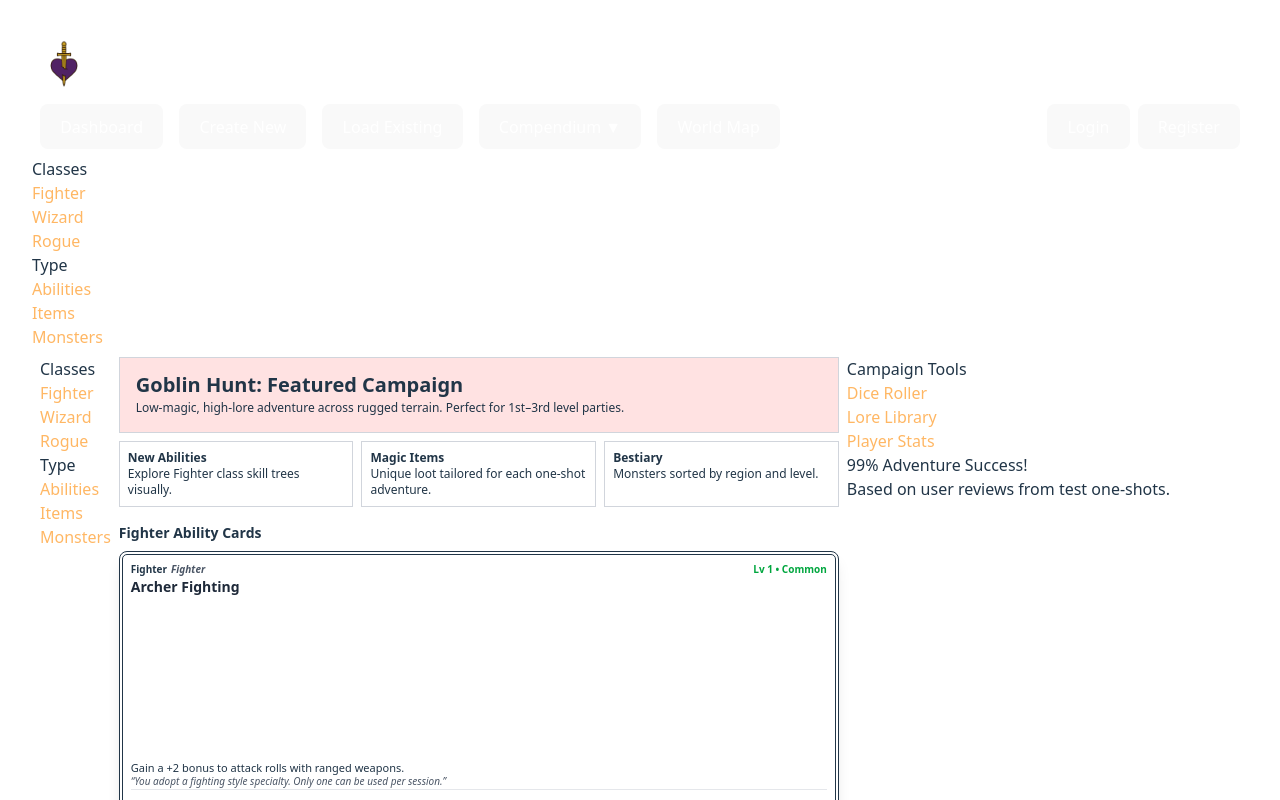
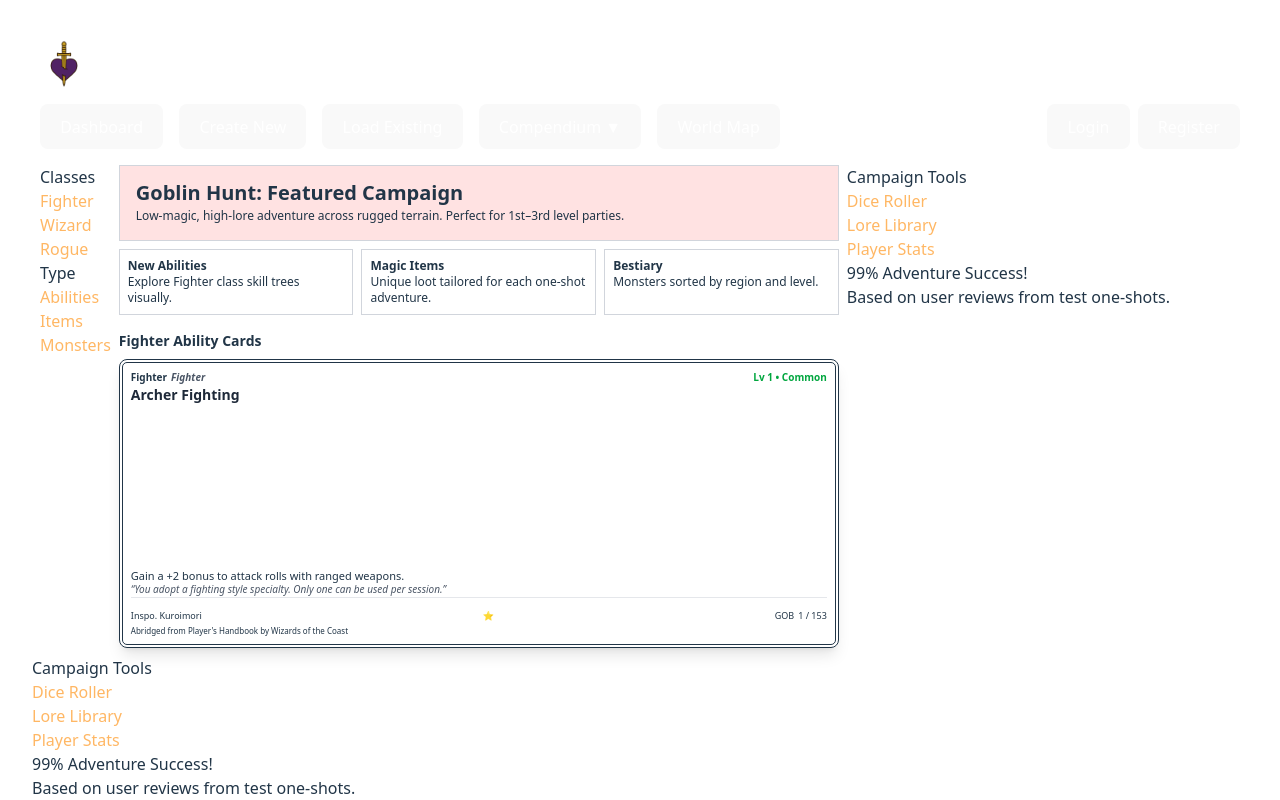
Before and after one commit to smendoza94/The-Compendium, a Vue app: page / in a window 1280 px wide. Shown: the top 800 px of the page. Built offline with nearby package versions, Linux system fonts and the light colour scheme.

Commit message:
rm extra sidebar

```diff
--- a/src/App.vue
+++ b/src/App.vue
@@ -2,7 +2,6 @@
   <div>
     <Header />
     <main>
-      <SidebarFilters />
       <MainContent />
       <RightSidebar />
       <div style="display: flex; flex-wrap: wrap; gap: 1rem">
```
